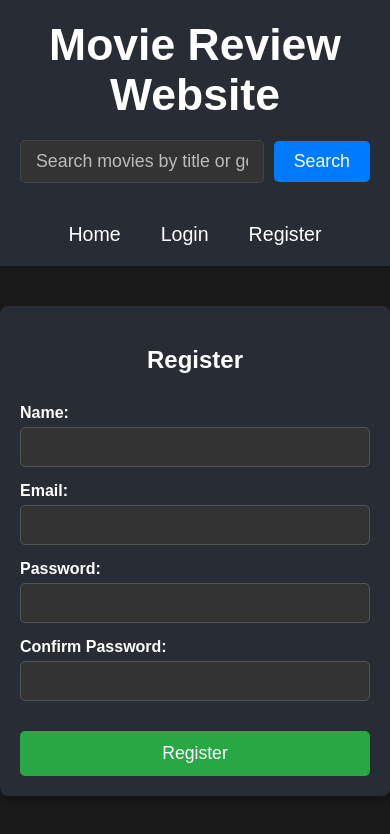
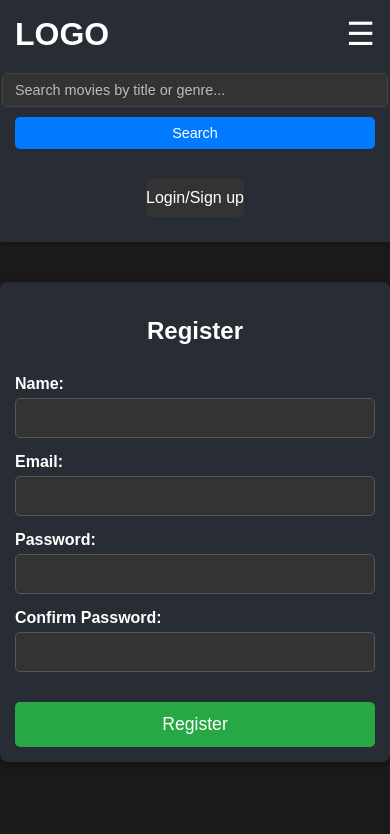
Before and after one commit to Tokiwadai7304/web_new, a React (Create React App) app in the folder frontend-web/: page /register in a window 390 px wide. Shown: the top 834 px of the page. Built offline with nearby package versions, Linux system fonts and the light colour scheme.

Commit message:
okay
okay

```diff
--- a/frontend-web/src/App.css
+++ b/frontend-web/src/App.css
@@ -1,76 +1,80 @@
 /* General App Styles */
 .App {
-  text-align: center; /* Căn giữa nội dung toàn bộ ứng dụng */
-  background-color: #1a1a1a; /* Nền màu đen */
-  min-height: 100vh; /* Đảm bảo chiều cao tối thiểu để nền đen phủ toàn bộ trang */
-  color: white; /* Màu chữ mặc định cho toàn bộ ứng dụng là trắng */
-  font-family: Arial, sans-serif; /* Chọn font chữ dễ đọc */
+  text-align: center;
+  background-color: #1a1a1a; /* Dark background for the entire app */
+  min-height: 100vh; /* Ensure it covers the full viewport height */
+  color: white; /* Default text color for the app */
+  font-family: Arial, sans-serif;
 }
 
 /* Header Styles */
 .App-header {
-  background-color: #282c34; /* Màu nền hơi xám đậm cho header */
-  padding: 20px;
+  background-color: #282c34; /* Slightly darker grey for the header */
+  padding: 10px 20px;
   display: flex;
-  flex-direction: column;
-  align-items: center; /* Căn giữa theo chiều ngang */
-  justify-content: center;
-  font-size: calc(10px + 2vmin);
-  color: white; /* Đảm bảo chữ trong header là trắng */
-  box-shadow: 0 2px 4px rgba(0, 0, 0, 0.2); /* Thêm đổ bóng cho header */
+  justify-content: space-between; /* Distribute items with space between them */
+  align-items: center; /* Vertically align items in the center */
+  box-shadow: 0 2px 4px rgba(0, 0, 0, 0.2);
+  flex-wrap: wrap; /* Allow items to wrap to the next line on smaller screens */
+  gap: 10px; /* Space between header sections */
 }
 
-.App-header h1 {
-  margin-top: 0;
-  margin-bottom: 20px;
-  font-size: 2.5em; /* Kích thước tiêu đề lớn hơn */
+.header-left, .header-center, .header-right {
+  display: flex;
+  align-items: center;
+  flex-shrink: 0; /* Prevent items from shrinking too much */
 }
 
-/* Link cho tiêu đề */
-.App-header h1 a {
-  color: white; /* Đảm bảo màu link là trắng */
-  text-decoration: none; /* Bỏ gạch chân */
+.logo {
+  font-size: 2em;
+  font-weight: bold;
+  margin-right: 20px;
 }
 
-.App-header h1 a:hover {
-  color: #007bff; /* Thay đổi màu khi hover */
+.logo a {
+  color: white;
+  text-decoration: none;
 }
 
+.menu-icon {
+  font-size: 2em;
+  cursor: pointer;
+  display: none; /* Hidden by default, shown on mobile */
+}
 
-/* Search Bar Styles */
 .search-bar {
-  margin-bottom: 20px; /* Thêm khoảng cách dưới thanh tìm kiếm */
   display: flex;
-  justify-content: center; /* Căn giữa các thành phần trong search bar */
+  justify-content: center;
   align-items: center;
-  width: 100%;
-  max-width: 500px;
+  flex-grow: 1; /* Allows the search bar to expand */
+  max-width: 500px; /* Maximum width for the search bar */
+  margin: 0 20px; /* Horizontal margin */
 }
 
 .search-bar input {
-  padding: 10px 15px;
+  padding: 8px 12px;
   border-radius: 5px;
-  border: 1px solid #444; /* Viền màu xám đậm */
-  background-color: #333; /* Nền input màu xám */
-  color: white; /* Chữ trong input màu trắng */
-  font-size: 1em;
-  width: 70%;
-  margin-right: 10px;
+  border: 1px solid #444;
+  background-color: #333;
+  color: white;
+  font-size: 0.9em;
+  width: 100%;
+  margin-right: 5px;
   outline: none;
 }
 
-.search-bar input::placeholder { /* Màu chữ placeholder */
+.search-bar input::placeholder {
   color: #bbb;
 }
 
 .search-bar button {
-  padding: 10px 20px;
-  background-color: #007bff; /* Màu xanh dương cho nút */
-  color: white; /* Chữ nút màu trắng */
+  padding: 8px 15px;
+  background-color: #007bff;
+  color: white;
   border: none;
   border-radius: 5px;
   cursor: pointer;
-  font-size: 1em;
+  font-size: 0.9em;
   transition: background-color 0.3s ease;
 }
 
@@ -78,44 +82,78 @@
   background-color: #0056b3;
 }
 
-/* Navbar Styling */
 .main-nav ul {
   list-style: none;
   padding: 0;
-  margin: 20px 0 0 0;
+  margin: 0;
   display: flex;
-  gap: 20px;
-  justify-content: center; /* Căn giữa các mục trong navbar */
-  width: 100%;
+  gap: 15px;
+  align-items: center;
 }
 
-.main-nav li a {
-  color: white; /* Chữ link màu trắng */
+.main-nav li a,
+.main-nav li span,
+.nav-button,
+.login-signup-button {
+  color: white;
   text-decoration: none;
-  font-size: 1.1em;
-  padding: 5px 10px;
+  font-size: 1em;
+  padding: 8px 12px;
   border-radius: 5px;
+  transition: background-color 0.3s ease;
+  white-space: nowrap; /* Prevent text from wrapping */
+}
+
+.main-nav li a:hover,
+.nav-button:hover,
+.login-signup-button:hover {
+    background-color: #0056b3;
+}
+
+/* Specific styling for login/signup button */
+.login-signup-button {
+    background-color: #28a745; /* Green color for Login/Sign up */
+}
+
+.login-signup-button:hover {
+    background-color: #218838;
+}
+
+/* Styling for nav buttons (Logout) */
+.nav-button {
+  background-color: #dc3545; /* Red color for logout */
+  color: white;
+  border: none;
+  border-radius: 5px;
+  padding: 8px 12px;
+  cursor: pointer;
+  font-size: 1em;
   transition: background-color 0.3s ease;
 }
 
-.main-nav li a:hover {
-  background-color: #0056b3;
+.nav-button:hover {
+  background-color: #c82333;
 }
 
-/* General Form Styling for Login/Register */
+/* Main content adjustments */
+main {
+  padding: 20px 0; /* Add horizontal padding for main content */
+}
+
+/* General Form Styling for Login/Register and Add/Update Movie */
 .container {
   max-width: 800px;
-  margin: 40px auto; /* Căn giữa khối container */
+  margin: 40px auto;
   padding: 20px;
-  background-color: #282c34; /* Nền form màu xám đậm */
+  background-color: #282c34;
   border-radius: 8px;
-  box-shadow: 0 4px 8px rgba(0, 0, 0, 0.3); /* Đổ bóng đậm hơn */
+  box-shadow: 0 4px 8px rgba(0, 0, 0, 0.3);
+  color: white;
   text-align: center;
-  color: white; /* Chữ trong form màu trắng */
 }
 
 .container h2 {
-  color: white; /* Tiêu đề form màu trắng */
+  color: white;
   margin-bottom: 30px;
 }
 
@@ -124,31 +162,32 @@
   flex-direction: column;
   gap: 15px;
   max-width: 400px;
-  margin: 0 auto; /* Căn giữa form bên trong container */
+  margin: 0 auto;
   text-align: left;
 }
 
 .form-group label {
   display: block;
   margin-bottom: 5px;
-  color: white; /* Label màu trắng */
+  color: white;
   font-weight: bold;
 }
 
-.form-group input {
+.form-group input,
+.auth-form textarea { /* Apply to textarea as well */
   width: 100%;
   padding: 10px;
-  border: 1px solid #555; /* Viền input màu xám */
+  border: 1px solid #555;
   border-radius: 5px;
-  background-color: #333; /* Nền input màu xám */
-  color: white; /* Chữ trong input màu trắng */
+  background-color: #333;
+  color: white;
   font-size: 1em;
   box-sizing: border-box;
 }
 
 .auth-form button {
   padding: 12px 20px;
-  background-color: #28a745; /* Màu xanh lá cho nút */
+  background-color: #28a745;
   color: white;
   border: none;
   border-radius: 5px;
@@ -162,71 +201,9 @@
   background-color: #218838;
 }
 
-/* MovieList Container Adjustments */
-.movie-list-container {
-  padding: 20px;
-  margin: 20px auto; /* Căn giữa khối movie list */
-  max-width: 1200px;
-  background-color: #282c34; /* Nền movie list màu xám đậm */
-  border-radius: 8px;
-  box-shadow: 0 4px 8px rgba(0, 0, 0, 0.3);
-  color: white; /* Chữ trong movie list màu trắng */
-}
-
-.movie-list-container h2 {
-  color: white; /* Tiêu đề movie list màu trắng */
-  margin-bottom: 20px;
-}
-
-.movie-grid {
-  display: grid;
-  grid-template-columns: repeat(auto-fill, minmax(250px, 1fr));
-  gap: 20px;
-  justify-content: center; /* Căn giữa các thẻ phim trong lưới */
-}
-
-.movie-card {
-  background-color: #333; /* Nền thẻ phim màu xám */
-  border-radius: 8px;
-  box-shadow: 0 2px 4px rgba(0, 0, 0, 0.2);
-  padding: 15px;
-  text-align: left;
-  transition: transform 0.2s ease-in-out;
-  color: white; /* Chữ trong thẻ phim màu trắng */
-}
-
-.movie-card:hover {
-  transform: translateY(-5px);
-}
-
-.movie-card h3 {
-  color: #00aaff; /* Màu xanh sáng cho tiêu đề phim */
-  margin-top: 0;
-  margin-bottom: 10px;
-  font-size: 1.2em;
-}
-
-.movie-card p {
-  color: #ccc; /* Màu chữ mô tả hơi xám */
-  font-size: 0.9em;
-  line-height: 1.5;
-}
-
-.movie-poster {
-    max-width: 100%;
-    height: auto;
-    border-radius: 4px;
-    margin-bottom: 10px;
-}
-
-.error-message {
-  color: #ff6347; /* Màu đỏ cam cho thông báo lỗi */
-  font-weight: bold;
-  text-align: center;
-}
 /* Styles for error and success messages */
 .error-message {
-  color: #ff6347; /* Màu đỏ cam */
+  color: #ff6347;
   background-color: #ffe0e0;
   border: 1px solid #ff6347;
   padding: 10px;
@@ -237,7 +214,7 @@
 }
 
 .success-message {
-  color: #28a745; /* Màu xanh lá cây */
+  color: #28a745;
   background-color: #e6ffe6;
   border: 1px solid #28a745;
   padding: 10px;
@@ -246,14 +223,67 @@
   font-weight: bold;
   text-align: center;
 }
-/* Styling for Movie Card Link */
+
+/* MovieList Container Adjustments */
+.movie-list-container {
+  padding: 20px;
+  margin: 20px auto;
+  max-width: 1200px;
+  background-color: #282c34;
+  border-radius: 8px;
+  box-shadow: 0 4px 8px rgba(0, 0, 0, 0.3);
+  color: white;
+}
+
+.movie-list-container h2 {
+  color: white;
+  margin-bottom: 20px;
+}
+
+.movie-grid {
+  display: grid;
+  grid-template-columns: repeat(auto-fill, minmax(250px, 1fr));
+  gap: 20px;
+  justify-content: center;
+}
+
 .movie-card-link {
-  text-decoration: none; /* Bỏ gạch chân cho link */
-  color: inherit; /* Kế thừa màu chữ từ parent */
+  text-decoration: none;
+  color: inherit;
 }
 
 .movie-card-link:hover .movie-card {
-  transform: translateY(-5px); /* Hiệu ứng hover giống như MovieCard */
+  transform: translateY(-5px);
+}
+
+.movie-card {
+  background-color: #333;
+  border-radius: 8px;
+  box-shadow: 0 2px 4px rgba(0, 0, 0, 0.2);
+  padding: 15px;
+  text-align: left;
+  transition: transform 0.2s ease-in-out;
+  color: white;
+}
+
+.movie-card h3 {
+  color: #00aaff;
+  margin-top: 0;
+  margin-bottom: 10px;
+  font-size: 1.2em;
+}
+
+.movie-card p {
+  color: #ccc;
+  font-size: 0.9em;
+  line-height: 1.5;
+}
+
+.movie-poster {
+    max-width: 100%;
+    height: auto;
+    border-radius: 4px;
+    margin-bottom: 10px;
 }
 
 /* Movie Detail Page Styles */
@@ -270,7 +300,7 @@
   display: flex;
   align-items: center;
   margin-bottom: 30px;
-  flex-direction: column; /* Đặt poster và title trên cùng một hàng */
+  flex-direction: column; /* Default to column for small screens */
   text-align: center;
 }
 
@@ -285,7 +315,7 @@
 .movie-detail-page h1 {
   color: #00aaff;
   font-size: 2.5em;
-  margin-left: 0; /* Bỏ margin-left nếu bạn đổi thành column */
+  margin-left: 0; /* Reset margin for column layout */
 }
 
 .movie-info p {
@@ -327,30 +357,11 @@
 }
 
 .comment-form textarea {
-  width: 100%;
-  padding: 10px;
-  border: 1px solid #444;
-  border-radius: 5px;
-  background-color: #333;
-  color: white;
-  font-size: 1em;
-  resize: vertical; /* Cho phép thay đổi kích thước theo chiều dọc */
+  resize: vertical; /* Allow vertical resizing */
 }
 
 .comment-form button {
-  padding: 10px 15px;
-  background-color: #007bff;
-  color: white;
-  border: none;
-  border-radius: 5px;
-  cursor: pointer;
-  font-size: 1em;
-  transition: background-color 0.3s ease;
-  align-self: flex-end; /* Đặt nút ở cuối bên phải */
-}
-
-.comment-form button:hover {
-  background-color: #0056b3;
+  align-self: flex-end; /* Align button to the right */
 }
 
 .comments-list {
@@ -371,6 +382,13 @@
   color: #00aaff;
   margin-bottom: 5px;
   font-size: 0.95em;
+  display: flex; /* Use flex to align name, date, and delete button */
+  align-items: center;
+  justify-content: space-between; /* Push delete button to the right */
+}
+
+.comment-author strong {
+    flex-shrink: 0; /* Prevent name from shrinking too much */
 }
 
 .comment-date {
@@ -378,12 +396,32 @@
   color: #bbb;
   font-weight: normal;
   margin-left: 10px;
+  flex-grow: 1; /* Allow date to take up available space */
+  text-align: left; /* Align date to the left within its space */
 }
 
 .comment-content {
   color: #ccc;
   line-height: 1.5;
   font-size: 0.9em;
+}
+
+/* Styling for Delete Comment button */
+.delete-comment-button {
+  background-color: #dc3545;
+  color: white;
+  border: none;
+  border-radius: 4px;
+  padding: 5px 8px;
+  cursor: pointer;
+  font-size: 0.8em;
+  margin-left: 10px;
+  transition: background-color 0.3s ease;
+  flex-shrink: 0; /* Prevent button from shrinking */
+}
+
+.delete-comment-button:hover {
+  background-color: #c82333;
 }
 
 /* Rating Section Styles */
@@ -397,60 +435,27 @@
   display: flex;
   justify-content: center;
   margin-top: 10px;
-  font-size: 2em; /* Kích thước ngôi sao */
-  gap: 5px; /* Khoảng cách giữa các ngôi sao */
+  font-size: 2em;
+  gap: 5px;
 }
 
 .star {
   cursor: pointer;
-  color: #ccc; /* Màu ngôi sao chưa chọn */
+  color: #ccc;
   transition: color 0.2s ease;
 }
 
 .star.selected {
-  color: #FFD700; /* Màu vàng ngôi sao đã chọn */
+  color: #FFD700;
 }
 
 .star:hover {
-  color: #FFD700; /* Màu vàng khi hover */
-}
-
-/* Styling for Delete button */
-.delete-button {
-  background-color: #dc3545; /* Màu đỏ cho nút xóa */
-  color: white;
-  border: none;
-  border-radius: 5px;
-  padding: 12px 20px; /* Kích thước tương tự nút submit */
-  cursor: pointer;
-  font-size: 1.1em;
-  transition: background-color 0.3s ease;
-}
-
-.delete-button:hover {
-  background-color: #c82333;
-}
-
-/* Styling for Delete Comment button */
-.delete-comment-button {
-  background-color: #dc3545; /* Màu đỏ */
-  color: white;
-  border: none;
-  border-radius: 4px;
-  padding: 5px 8px;
-  cursor: pointer;
-  font-size: 0.8em;
-  margin-left: 10px;
-  transition: background-color 0.3s ease;
-}
-
-.delete-comment-button:hover {
-  background-color: #c82333;
+  color: #FFD700;
 }
 
 /* Styling for Delete Rating button */
 .delete-rating-button {
-  background-color: #dc3545; /* Màu đỏ */
+  background-color: #dc3545;
   color: white;
   border: none;
   border-radius: 4px;
@@ -464,3 +469,262 @@
 .delete-rating-button:hover {
   background-color: #c82333;
 }
+
+/* Styling for Delete button in Update Movie Page */
+.delete-button {
+  background-color: #dc3545;
+  color: white;
+  border: none;
+  border-radius: 5px;
+  padding: 12px 20px;
+  cursor: pointer;
+  font-size: 1.1em;
+  transition: background-color 0.3s ease;
+}
+
+.delete-button:hover {
+  background-color: #c82333;
+}
+
+
+/* ========================================= */
+/* Responsive Styles (Media Queries)         */
+/* ========================================= */
+
+/* --- For screens smaller than 800px (e.g., portrait tablets, phones) --- */
+@media (max-width: 800px) {
+  .App-header {
+    flex-direction: column; /* Stack header items vertically */
+    padding: 15px;
+    align-items: stretch; /* Stretch items to fill width */
+  }
+
+  .header-left, .header-center, .header-right {
+    width: 100%; /* Take full width */
+    justify-content: center; /* Center content within their sections */
+    margin-bottom: 10px; /* Add space between stacked sections */
+  }
+
+  .header-left {
+    justify-content: space-between; /* Space out logo and menu icon */
+  }
+
+  .menu-icon {
+    display: block; /* Show menu icon on small screens */
+  }
+
+  .logo {
+    margin-right: 0; /* Remove right margin for logo */
+  }
+
+  .search-bar {
+    flex-direction: column;
+    width: 100%;
+    margin: 0; /* Remove horizontal margin */
+  }
+
+  .search-bar input {
+    width: 100%;
+    margin-right: 0;
+    margin-bottom: 10px;
+  }
+
+  .search-bar button {
+    width: 100%;
+  }
+
+  .main-nav ul {
+    flex-direction: column;
+    gap: 10px;
+    width: 100%;
+    margin-top: 10px; /* Add margin after search bar */
+  }
+
+  .main-nav li {
+    width: 100%;
+    text-align: center;
+  }
+
+  .main-nav li a,
+  .main-nav li span,
+  .nav-button,
+  .login-signup-button {
+    display: block;
+    width: 100%;
+    padding: 10px 0;
+    background-color: #333;
+    border-radius: 5px;
+  }
+  .main-nav li a:hover,
+  .nav-button:hover,
+  .login-signup-button:hover {
+      background-color: #0056b3;
+  }
+
+  .container {
+    margin: 20px auto;
+    padding: 15px;
+  }
+
+  .movie-grid {
+    grid-template-columns: repeat(auto-fill, minmax(180px, 1fr));
+    gap: 15px;
+  }
+
+  .movie-card h3 {
+    font-size: 1em;
+  }
+
+  .movie-detail-page {
+    padding: 20px;
+  }
+
+  .movie-detail-header {
+    flex-direction: column;
+    align-items: center;
+  }
+
+  .movie-detail-poster {
+    max-width: 200px;
+    margin-bottom: 15px;
+    margin-right: 0; /* Reset margin for column layout */
+  }
+
+  .movie-detail-page h1 {
+    font-size: 1.8em;
+    margin-left: 0;
+  }
+
+  .user-rating-form,
+  .comment-form {
+    max-width: 100%;
+  }
+
+  .star-rating {
+    font-size: 1.2em;
+    gap: 2px;
+  }
+
+  .comment-author {
+      flex-direction: column; /* Stack author name, date, and delete button */
+      align-items: flex-start;
+      gap: 5px;
+  }
+
+  .comment-date {
+      margin-left: 0; /* Reset margin */
+      text-align: left;
+  }
+
+  .delete-comment-button {
+      margin-left: 0; /* Reset margin */
+      align-self: flex-end; /* Align button to the right */
+  }
+}
+
+/* --- For screens from 801px to 1200px (e.g., landscape tablets, small laptops) --- */
+@media (min-width: 801px) and (max-width: 1200px) {
+  .App-header {
+    padding: 15px 20px; /* Slightly more padding */
+  }
+
+  .logo {
+    font-size: 1.8em;
+  }
+
+  .search-bar {
+    max-width: 400px;
+  }
+
+  .main-nav ul {
+    gap: 10px;
+  }
+
+  .main-nav li a,
+  .main-nav li span,
+  .nav-button,
+  .login-signup-button {
+    font-size: 0.95em;
+    padding: 6px 10px;
+  }
+
+  .container {
+    max-width: 90%;
+  }
+
+  .movie-grid {
+    grid-template-columns: repeat(auto-fill, minmax(200px, 1fr));
+    gap: 15px;
+  }
+
+  .movie-detail-page {
+    max-width: 800px;
+  }
+
+  .movie-detail-header {
+    flex-direction: row; /* Keep poster and title side-by-side */
+    align-items: flex-start;
+  }
+
+  .movie-detail-poster {
+    max-width: 200px;
+    margin-right: 20px;
+    margin-bottom: 0;
+  }
+
+  .movie-detail-page h1 {
+    font-size: 2em;
+  }
+}
+
+/* --- For screens larger than 1200px (large desktops) --- */
+/* Default styles are already set for large screens, so minimal changes here */
+@media (min-width: 1201px) {
+  .App-header {
+    padding: 20px 30px;
+  }
+
+  .logo {
+    font-size: 2em;
+  }
+
+  .search-bar {
+    max-width: 500px;
+  }
+
+  .main-nav ul {
+    gap: 15px;
+  }
+
+  .main-nav li a,
+  .main-nav li span,
+  .nav-button,
+  .login-signup-button {
+    font-size: 1em;
+    padding: 8px 12px;
+  }
+
+  .container {
+    max-width: 1200px;
+  }
+
+  .movie-grid {
+    grid-template-columns: repeat(auto-fill, minmax(250px, 1fr));
+    gap: 20px;
+  }
+
+  .movie-detail-page {
+    max-width: 900px;
+  }
+
+  .movie-detail-header {
+    flex-direction: row;
+    align-items: flex-start;
+  }
+
+  .movie-detail-poster {
+    max-width: 300px;
+    margin-right: 30px;
+    margin-bottom: 0;
+  }
+}
--- a/frontend-web/src/App.js
+++ b/frontend-web/src/App.js
@@ -7,7 +7,7 @@ import LoginPage from './pages/LoginPage';
 import RegisterPage from './pages/RegisterPage';
 import MovieDetailPage from './pages/MovieDetailPage';
 import AddMoviePage from './pages/AddMoviePage';
-import UpdateMoviePage from './pages/UpdateMoviePage'; // Import UpdateMoviePage
+import UpdateMoviePage from './pages/UpdateMoviePage';
 
 function App() {
   const [searchTerm, setSearchTerm] = useState('');
@@ -41,9 +41,14 @@ function App() {
   return (
     <div className="App">
       <header className="App-header">
-        <h1>
-          <Link to="/" style={{ color: 'white', textDecoration: 'none' }}>Movie Review Website</Link>
-        </h1>
+        <div className="header-left"> {/* Container cho Logo và Menu */}
+          <div className="logo">
+            <Link to="/" style={{ color: 'white', textDecoration: 'none' }}>LOGO</Link> {/* Thay đổi thành LOGO */}
+          </div>
+          <div className="menu-icon">☰</div> {/* Biểu tượng Menu (Hamburger) */}
+        </div>
+
+        <div className="header-center"> {/* Container cho Search Bar */}
           <div className="search-bar">
             <input
               type="text"
@@ -58,15 +63,17 @@ function App() {
             />
             <button onClick={handleSearchSubmit}>Search</button>
           </div>
+        </div>
+
+        <div className="header-right"> {/* Container cho Login/Sign up và Logout */}
           <nav className="main-nav">
             <ul>
-            <li><Link to="/">Home</Link></li>
               {isAuthenticated ? (
                 <>
                   {isAdmin && (
                       <>
                           <li><Link to="/add-movie">Add Movie</Link></li>
-                        <li><Link to="/update-movie">Update Movie</Link></li> {/* Thêm Link này */}
+                          <li><Link to="/update-movie">Update Movie</Link></li>
                       </>
                   )}
                   <li><span style={{ color: '#ccc', cursor: 'default' }}>Welcome, {user.name}</span></li>
@@ -74,12 +81,13 @@ function App() {
                 </>
               ) : (
                 <>
-                <li><Link to="/login">Login</Link></li>
-                <li><Link to="/register">Register</Link></li>
+                  {/* Thay thế nút Login/Register bằng một nút duy nhất như trong wireframe */}
+                  <li><Link to="/login" className="login-signup-button">Login/Sign up</Link></li>
                 </>
               )}
             </ul>
           </nav>
+        </div>
       </header>
       <main>
         <Routes>
@@ -88,7 +96,7 @@ function App() {
           <Route path="/register" element={<RegisterPage />} />
           <Route path="/movies/:id" element={<MovieDetailPage />} />
           <Route path="/add-movie" element={<AddMoviePage />} />
-          <Route path="/update-movie" element={<UpdateMoviePage />} /> {/* Thêm Route này */}
+          <Route path="/update-movie" element={<UpdateMoviePage />} />
         </Routes>
       </main>
     </div>
```
Lines whose indentation alone changed are shown as unchanged.
